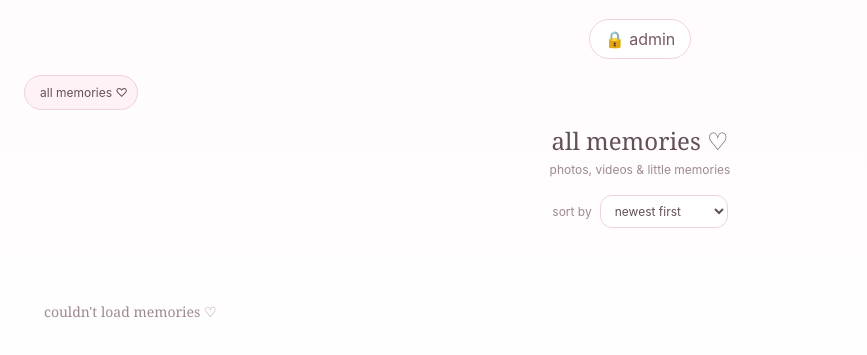
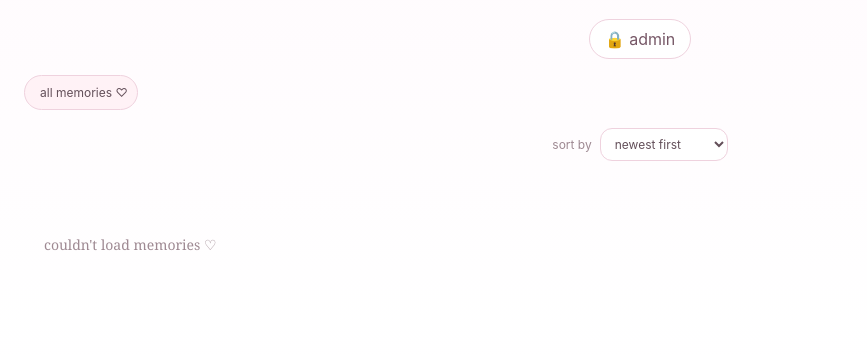
Before and after one commit to alyssamadsss/my-gallery, a plain HTML site: page index.html in a window 1280 px wide. Shown: the part 131-486 px from the top of the page, without its empty margins (0-867 px from the left). Drawn offline with nearby package versions, Linux system fonts and the light colour scheme; no server answers.

Commit message:
Clear heading when no active section is selected

```diff
--- a/index.html
+++ b/index.html
@@ -186,8 +186,8 @@ function publicUrl(path){
 }
 
 function renderHeading(){
-  if(activeSectionId===null){
-    $("heading").innerHTML="<h2>all memories ♡</h2><p>photos, videos & little memories</p>";
+   if(activeSectionId===null){
+    $("heading").innerHTML="";
     return;
   }
   const s=sections.find(x=>x.id===activeSectionId);
```
